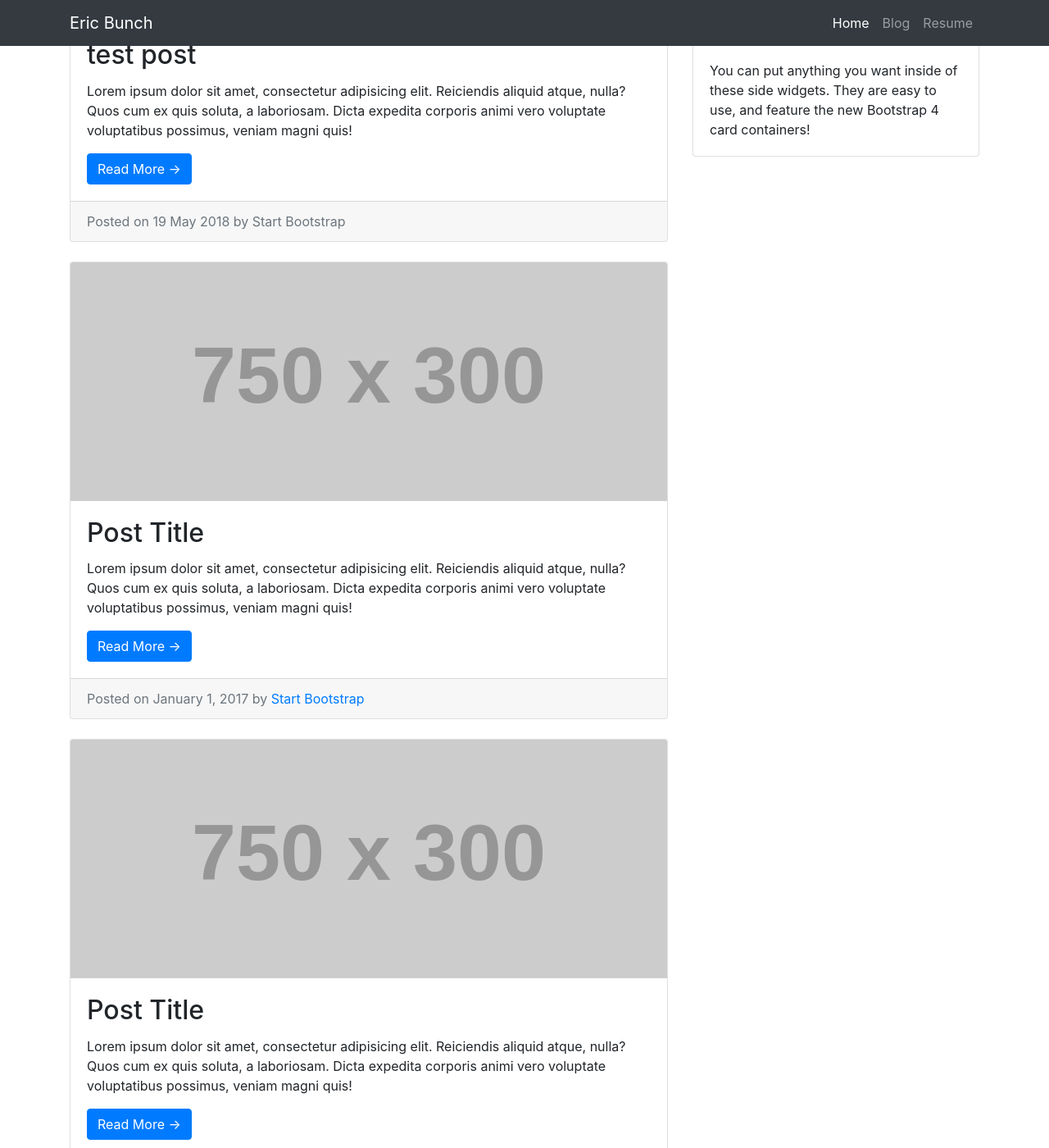
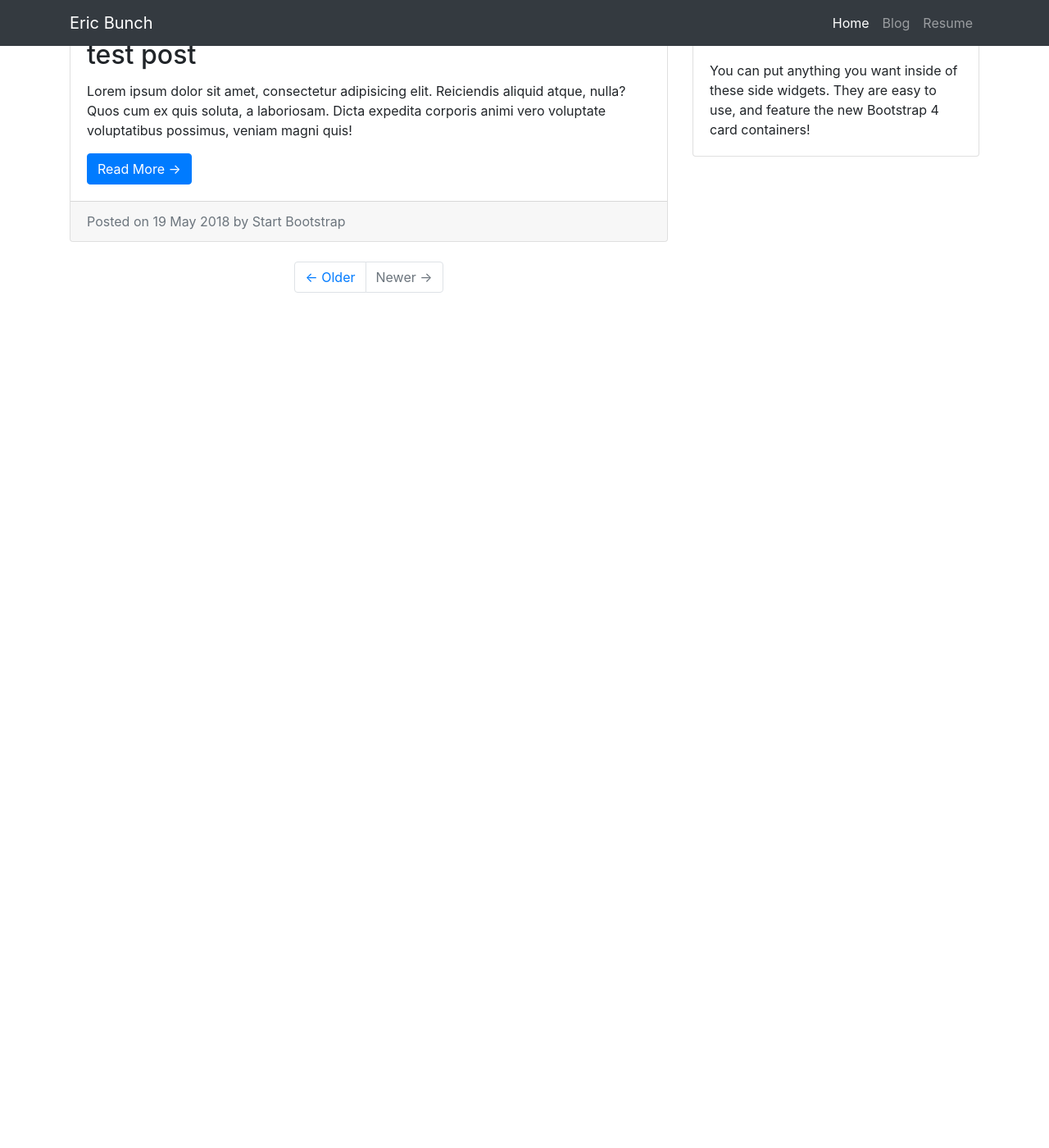
Before and after one commit to eric-bunch/eric-bunch.github.io, a Jekyll site: the page built from blog/index.html, in a window 1280 px wide and 1400 px high, scrolled down 416 px. Shown: the whole window at 82% size. Built offline with Jekyll 4.4.1, drawn with Linux system fonts in a browser that asks for light colours; nearby versions of some CDN libraries; library files that are not in the unit come from our copies; after the commit the page ends 900 px from its top, so only the background shows below that; some of the changed text lies outside the part shown.

Commit message:
Update index.html

```diff
--- a/blog/index.html
+++ b/blog/index.html
@@ -26,48 +26,6 @@ title: Eric Bunch's Blog
             </div>
           </div>
 	{% endfor %}
-
-          <!-- Blog Post -->
-          <div class="card mb-4">
-            <img class="card-img-top" src="http://placehold.it/750x300" alt="Card image cap">
-            <div class="card-body">
-              <h2 class="card-title">Post Title</h2>
-              <p class="card-text">Lorem ipsum dolor sit amet, consectetur adipisicing elit. Reiciendis aliquid atque, nulla? Quos cum ex quis soluta, a laboriosam. Dicta expedita corporis animi vero voluptate voluptatibus possimus, veniam magni quis!</p>
-              <a href="#" class="btn btn-primary">Read More &rarr;</a>
-            </div>
-            <div class="card-footer text-muted">
-              Posted on January 1, 2017 by
-              <a href="#">Start Bootstrap</a>
-            </div>
-          </div>
-
-          <!-- Blog Post -->
-          <div class="card mb-4">
-            <img class="card-img-top" src="http://placehold.it/750x300" alt="Card image cap">
-            <div class="card-body">
-              <h2 class="card-title">Post Title</h2>
-              <p class="card-text">Lorem ipsum dolor sit amet, consectetur adipisicing elit. Reiciendis aliquid atque, nulla? Quos cum ex quis soluta, a laboriosam. Dicta expedita corporis animi vero voluptate voluptatibus possimus, veniam magni quis!</p>
-              <a href="#" class="btn btn-primary">Read More &rarr;</a>
-            </div>
-            <div class="card-footer text-muted">
-              Posted on January 1, 2017 by
-              <a href="#">Start Bootstrap</a>
-            </div>
-          </div>
-
-          <!-- Blog Post -->
-          <div class="card mb-4">
-            <img class="card-img-top" src="http://placehold.it/750x300" alt="Card image cap">
-            <div class="card-body">
-              <h2 class="card-title">Post Title</h2>
-              <p class="card-text">Lorem ipsum dolor sit amet, consectetur adipisicing elit. Reiciendis aliquid atque, nulla? Quos cum ex quis soluta, a laboriosam. Dicta expedita corporis animi vero voluptate voluptatibus possimus, veniam magni quis!</p>
-              <a href="#" class="btn btn-primary">Read More &rarr;</a>
-            </div>
-            <div class="card-footer text-muted">
-              Posted on January 1, 2017 by
-              <a href="#">Start Bootstrap</a>
-            </div>
-          </div>
 
           <!-- Pagination -->
           <ul class="pagination justify-content-center mb-4">
```
